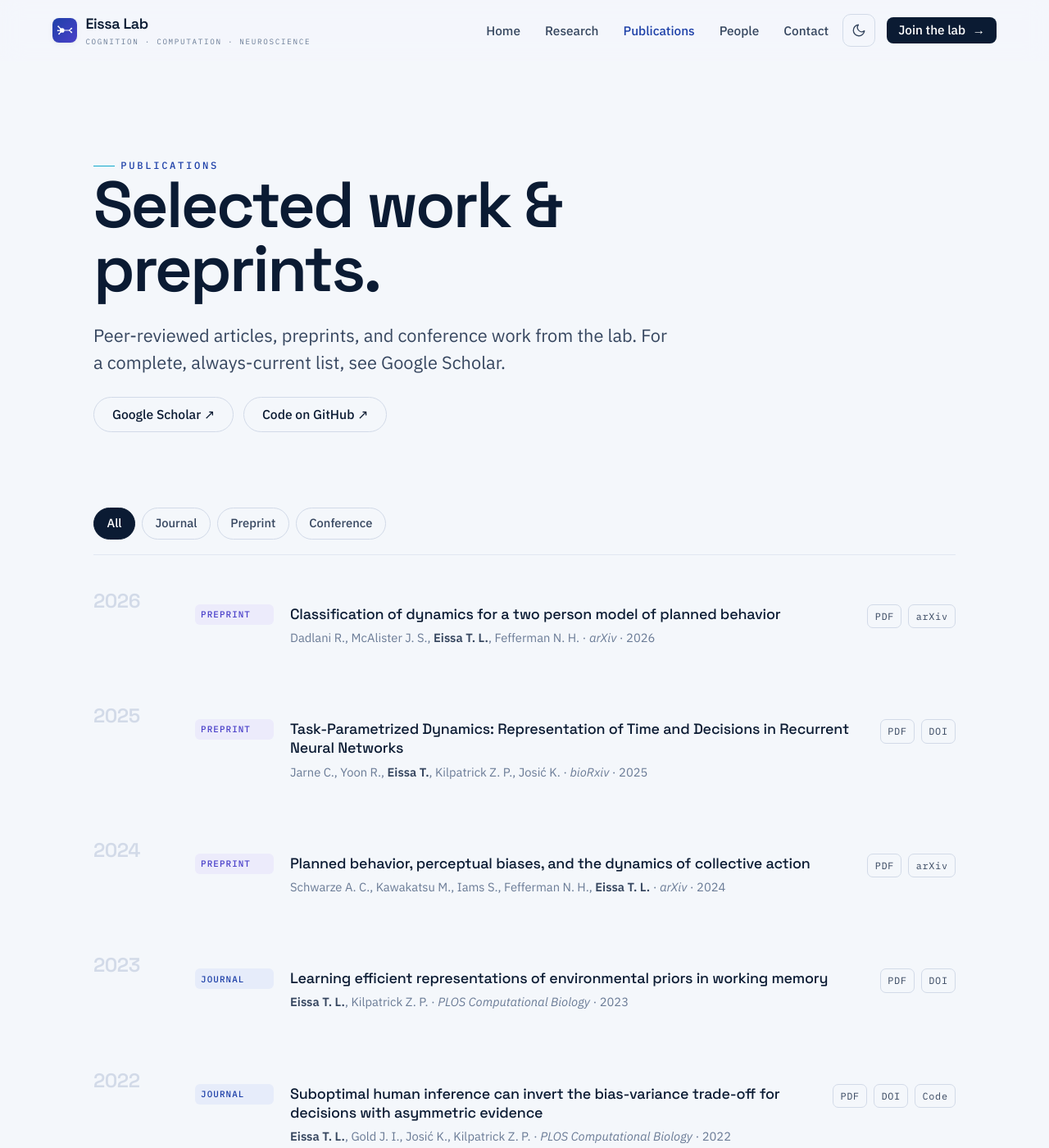
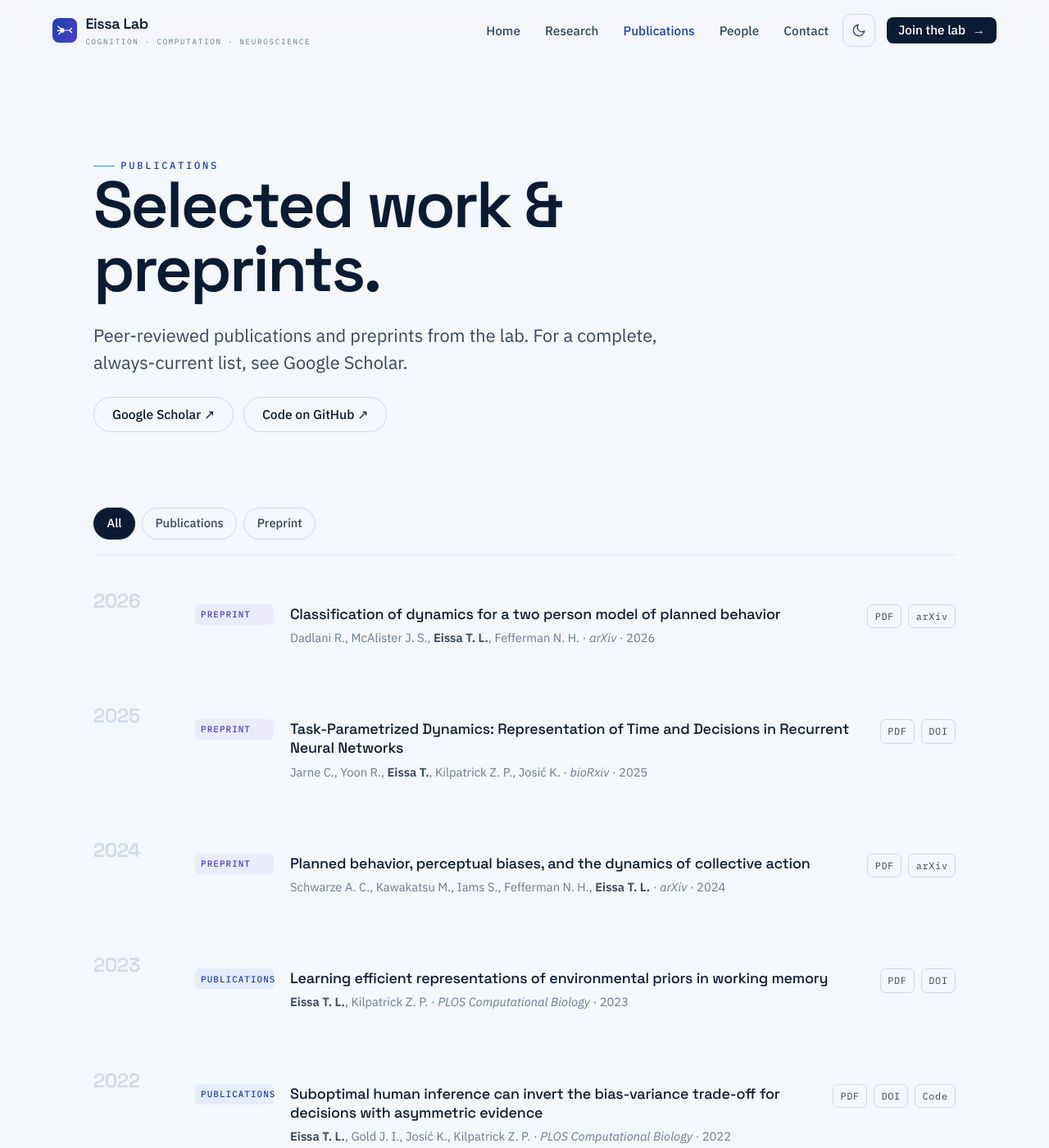
Before and after one commit to EissaLab/eissalab.com, a Jekyll site: the page built from publications.html, in a window 1280 px wide and 1400 px high. Shown: the whole window at 82% size. Built offline with Jekyll 4.4.1, drawn with Linux system fonts in a browser that asks for light colours; nearby versions of some CDN libraries; some of the changed text lies outside the part shown.

Commit message:
Update publication types and filters to standardize terminology

```diff
--- a/assets/styles.css
+++ b/assets/styles.css
@@ -474,9 +474,8 @@ p { margin: 0 0 1.1em; }
 }
 .pub:first-child { border-top:0; }
 .pub-type { font-family: var(--mono); font-size:.68rem; letter-spacing:.1em; text-transform:uppercase; padding:.4em .65em; border-radius:6px; white-space:nowrap; height:fit-content; font-weight:500; }
-.t-journal { background: var(--blue-soft); color: var(--primary); }
+.t-publications { background: var(--blue-soft); color: var(--primary); }
 .t-preprint { background: var(--indigo-soft); color: var(--indigo); }
-.t-conf { background: var(--accent-soft); color: #0c7c97; }
 .pub-title { font-family: var(--display); font-size:1.12rem; font-weight:500; letter-spacing:-.01em; line-height:1.3; margin:0 0 7px; color: var(--ink); }
 .pub-authors { color: var(--muted); font-size:.92rem; margin:0; }
 .pub-authors strong { color: var(--ink-2); }
--- a/publications.html
+++ b/publications.html
@@ -7,7 +7,7 @@ hero:
   kicker: Publications
   title: Selected work & preprints.
   title_width: 16ch
-  lead: Peer-reviewed articles, preprints, and conference work from the lab. For a complete, always-current list, see Google Scholar.
+  lead: Peer-reviewed publications and preprints from the lab. For a complete, always-current list, see Google Scholar.
   lead_width: 54ch
   actions:
     - label: "Google Scholar ↗"
@@ -22,9 +22,8 @@ hero:
 <section class="wrap pubs-wrap">
   <div class="pub-filters reveal" role="tablist">
     <button class="filter active" data-filter="all">All</button>
-    <button class="filter" data-filter="journal">Journal</button>
+    <button class="filter" data-filter="publications">Publications</button>
     <button class="filter" data-filter="preprint">Preprint</button>
-    <button class="filter" data-filter="conf">Conference</button>
   </div>
 
   <!-- publications rendered from _data/publications.json -->
@@ -36,7 +35,7 @@ hero:
       <ol class="pub-list">
         {% for pub in group.items %}
         <li class="pub" data-type="{{ pub.type }}">
-          <span class="pub-type t-{{ pub.type }}">{{ pub.type }}</span>
+          <span class="pub-type t-{{ pub.type }}">{{ pub.type | capitalize }}</span>
           <div>
             <p class="pub-title">{{ pub.title }}</p>
             <p class="pub-authors">{{ pub.authors }}</p>
```
Also changed, not shown: CLAUDE.md (+1 -1 lines), EDITING.md (+2 -2 lines), _data/news.json (+8 -8 lines), _data/publications.json (+7 -7 lines).
